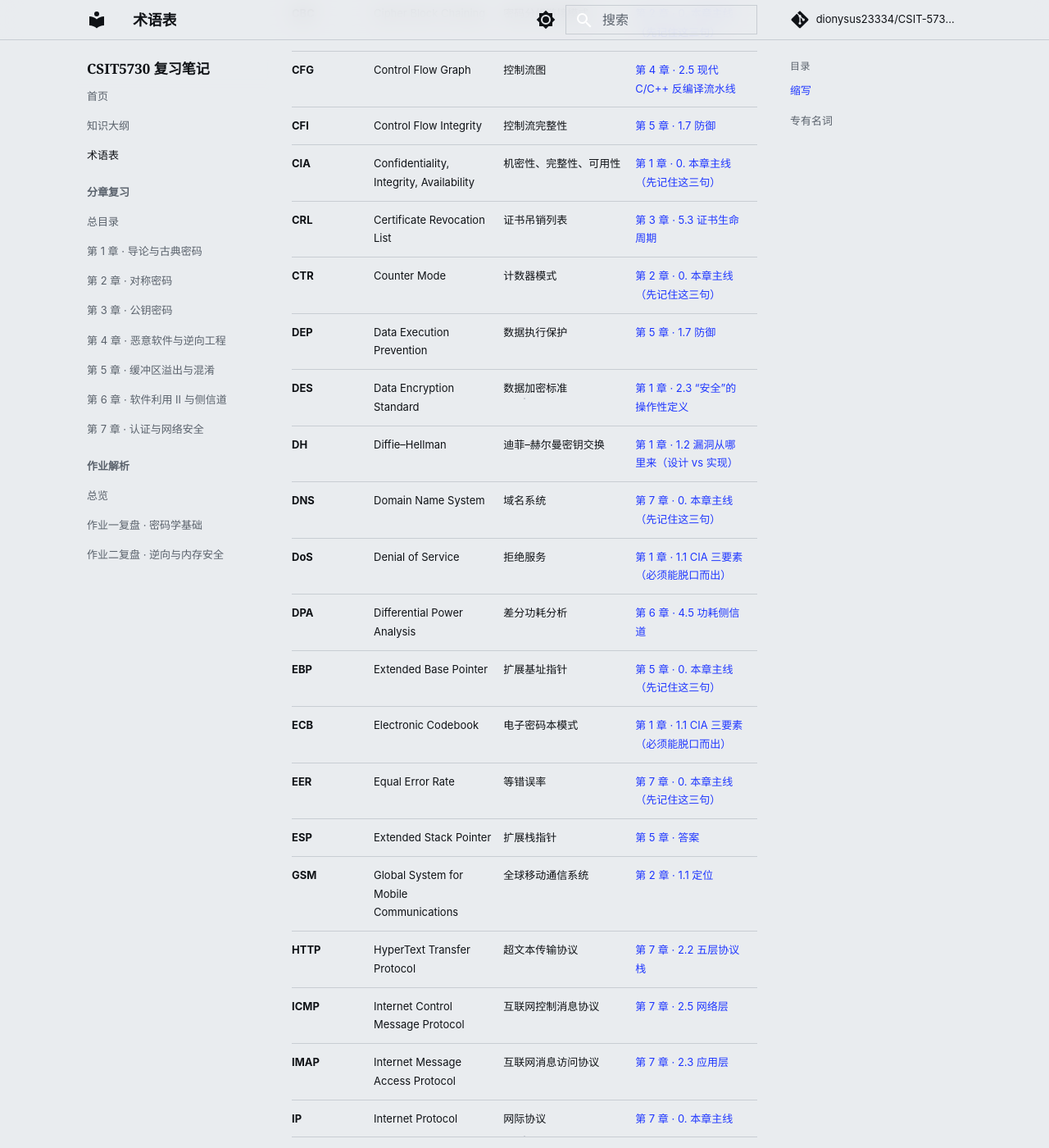
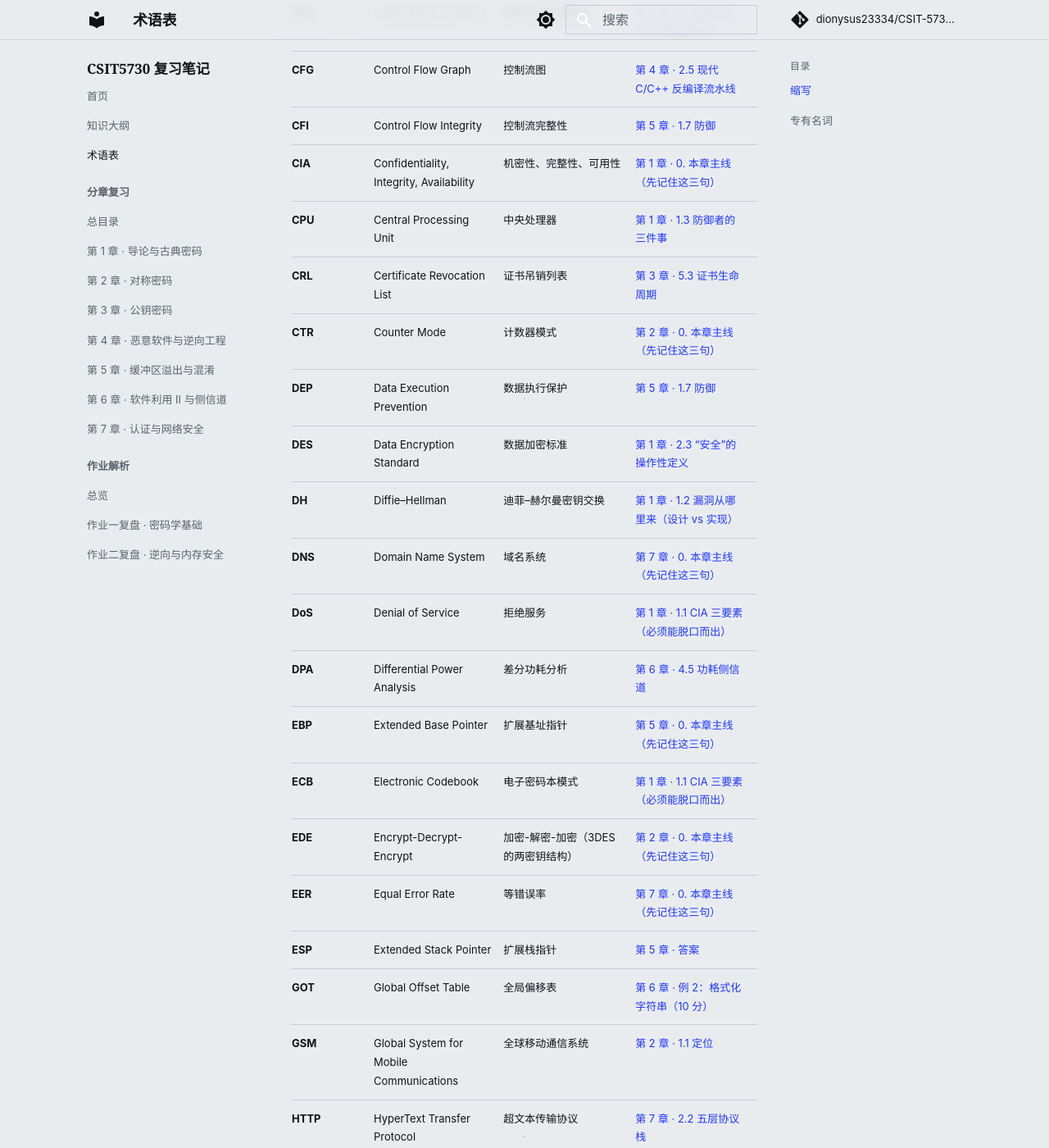
Before and after one commit to dionysus23334/CSIT-5730-WebCybersecurity, an MkDocs documentation site: the page built from docs/glossary.md, in a window 1280 px wide and 1400 px high, scrolled down 864 px. Shown: the whole window at 82% size. Built offline with MkDocs 1.6.1 and Material for MkDocs 9.7.7, drawn with Linux system fonts in a browser that asks for light colours; comment, search, counter and statistics services are not loaded; some of the changed text lies outside the part shown.

Commit message:
Expand glossary coverage

```diff
--- a/docs/glossary.md
+++ b/docs/glossary.md
@@ -19,6 +19,7 @@
 | **CFG** | Control Flow Graph | 控制流图 | [第 4 章 · 2.5 现代 C/C++ 反编译流水线](review/ch4-malware-re.md) |
 | **CFI** | Control Flow Integrity | 控制流完整性 | [第 5 章 · 1.7 防御](review/ch5-buffer-obfuscation.md) |
 | **CIA** | Confidentiality, Integrity, Availability | 机密性、完整性、可用性 | [第 1 章 · 0. 本章主线（先记住这三句）](review/ch1-intro.md) |
+| **CPU** | Central Processing Unit | 中央处理器 | [第 1 章 · 1.3 防御者的三件事](review/ch1-intro.md) |
 | **CRL** | Certificate Revocation List | 证书吊销列表 | [第 3 章 · 5.3 证书生命周期](review/ch3-public-key.md) |
 | **CTR** | Counter Mode | 计数器模式 | [第 2 章 · 0. 本章主线（先记住这三句）](review/ch2-symmetric.md) |
 | **DEP** | Data Execution Prevention | 数据执行保护 | [第 5 章 · 1.7 防御](review/ch5-buffer-obfuscation.md) |
@@ -29,8 +30,10 @@
 | **DPA** | Differential Power Analysis | 差分功耗分析 | [第 6 章 · 4.5 功耗侧信道](review/ch6-exploit-sidechannel.md) |
 | **EBP** | Extended Base Pointer | 扩展基址指针 | [第 5 章 · 0. 本章主线（先记住这三句）](review/ch5-buffer-obfuscation.md) |
 | **ECB** | Electronic Codebook | 电子密码本模式 | [第 1 章 · 1.1 CIA 三要素（必须能脱口而出）](review/ch1-intro.md) |
+| **EDE** | Encrypt-Decrypt-Encrypt | 加密-解密-加密（3DES 的两密钥结构） | [第 2 章 · 0. 本章主线（先记住这三句）](review/ch2-symmetric.md) |
 | **EER** | Equal Error Rate | 等错误率 | [第 7 章 · 0. 本章主线（先记住这三句）](review/ch7-auth-network.md) |
 | **ESP** | Extended Stack Pointer | 扩展栈指针 | [第 5 章 · 答案](review/ch5-buffer-obfuscation.md) |
+| **GOT** | Global Offset Table | 全局偏移表 | [第 6 章 · 例 2：格式化字符串（10 分）](review/ch6-exploit-sidechannel.md) |
 | **GSM** | Global System for Mobile Communications | 全球移动通信系统 | [第 2 章 · 1.1 定位](review/ch2-symmetric.md) |
 | **HTTP** | HyperText Transfer Protocol | 超文本传输协议 | [第 7 章 · 2.2 五层协议栈](review/ch7-auth-network.md) |
 | **ICMP** | Internet Control Message Protocol | 互联网控制消息协议 | [第 7 章 · 2.5 网络层](review/ch7-auth-network.md) |
@@ -65,6 +68,7 @@
 | **TTL** | Time To Live | 生存时间 | [第 7 章 · 例 5：DNS 投毒（10 分）](review/ch7-auth-network.md) |
 | **UAF** | Use-After-Free | 释放后使用 | [第 1 章 · 1.2 漏洞从哪里来（设计 vs 实现）](review/ch1-intro.md) |
 | **UDP** | User Datagram Protocol | 用户数据报协议 | [第 4 章 · 1.2 蠕虫案例](review/ch4-malware-re.md) |
+| **VM** | Virtual Machine | 虚拟机 | [第 1 章 · 1.3 防御者的三件事](review/ch1-intro.md) |
 | **X.509** | X.509 Public Key Certificate Standard | X.509 公钥证书标准 | [第 3 章 · 0. 本章主线（先记住这三句）](review/ch3-public-key.md) |
 | **XOR** | Exclusive OR | 异或运算 | [第 1 章 · 0. 本章主线（先记住这三句）](review/ch1-intro.md) |
 
--- a/docs/javascripts/glossary.js
+++ b/docs/javascripts/glossary.js
@@ -226,9 +226,24 @@ const GLOSSARY = {
   "GSM": [
     "Global System for Mobile Communications",
     "全球移动通信系统"
+  ],
+  "EDE": [
+    "Encrypt-Decrypt-Encrypt",
+    "加密-解密-加密（3DES 的两密钥结构）"
+  ],
+  "VM": [
+    "Virtual Machine",
+    "虚拟机"
+  ],
+  "GOT": [
+    "Global Offset Table",
+    "全局偏移表"
+  ],
+  "CPU": [
+    "Central Processing Unit",
+    "中央处理器"
   ]
 };
-
 (function () {
   function esc(s) { return s.replace(/[.*+?^${}()|[\]\\]/g, '\\$&'); }
   function expand() {
```
